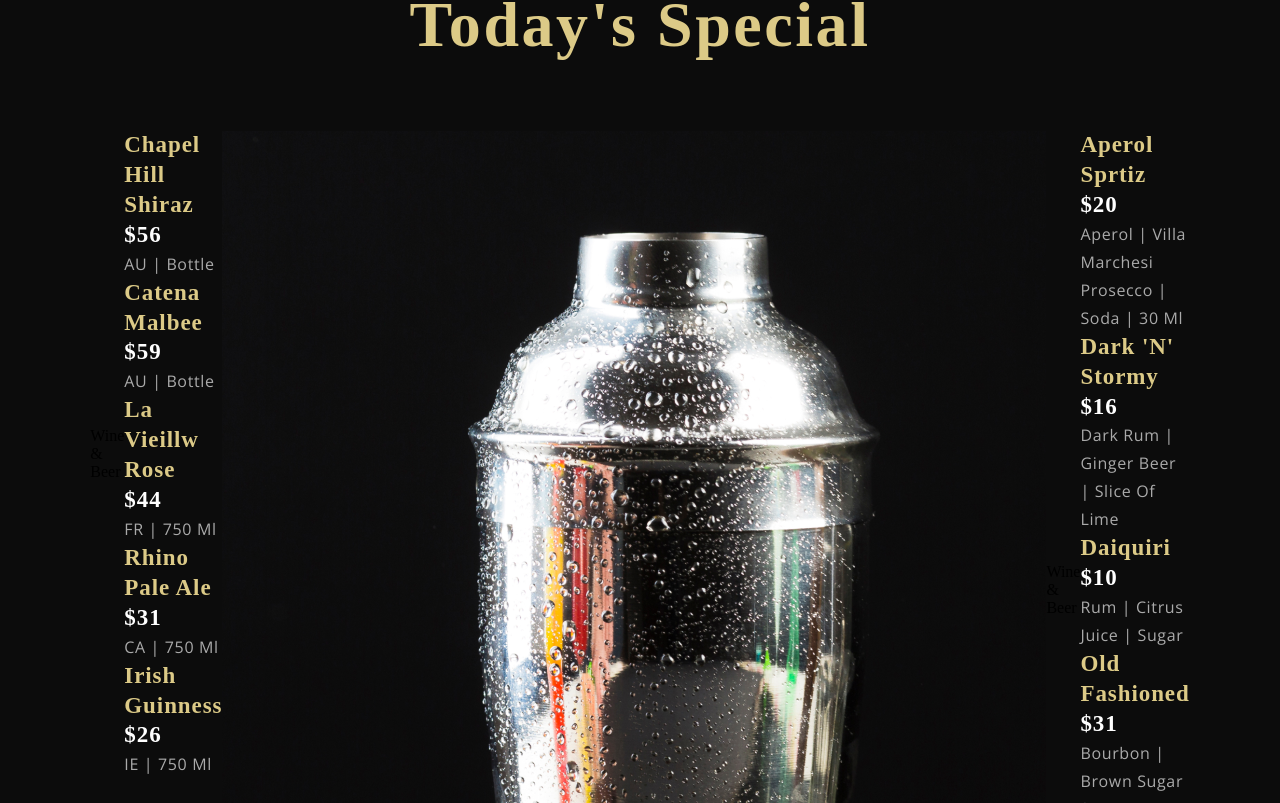
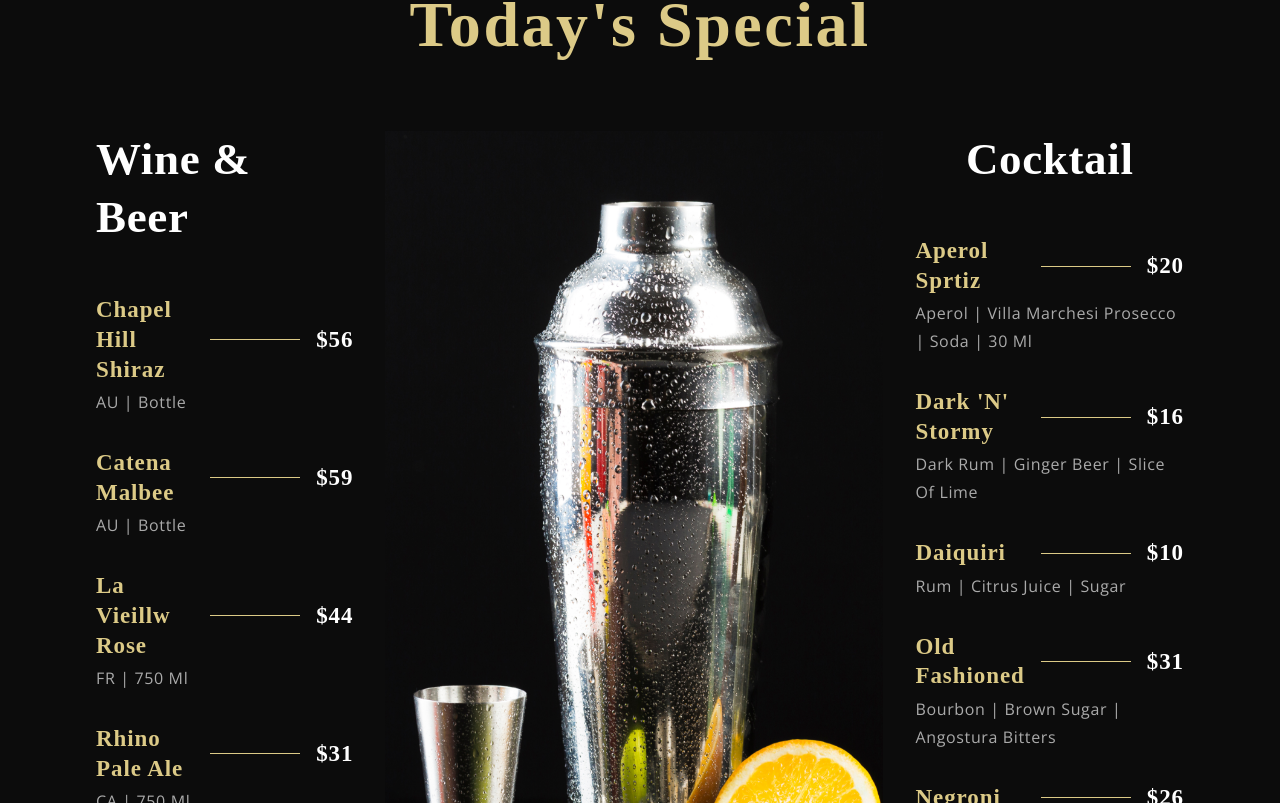
Before and after one commit to lbferrand/restaurant-react-application, a React (Create React App) app: page / in a window 1280 px wide. Shown: the part 2397-3200 px from the top of the page. Built offline with nearby package versions, Linux system fonts and the light colour scheme; a web font is replaced by a local one.

Commit message:
Add style for Special Menu component

```diff
--- a/src/components/Menuitem/MenuItem.css
+++ b/src/components/Menuitem/MenuItem.css
@@ -0,0 +1,36 @@
+.app__menuitem {
+  width: 100%;
+  margin: 1rem 0;
+
+  display: flex;
+  flex-direction: column;
+}
+
+.app__menuitem-head {
+  display: flex;
+  justify-content: space-between;
+  align-items: center;
+}
+
+.app__menuitem-sub {
+  width: 100%;
+  margin-top: 0.2rem;
+}
+
+.app__menuitem-name {
+  flex: 1;
+}
+
+.app__menuitem-dash {
+  position: static;
+  width: 90px;
+  height: 1px;
+  background: var(--color-golden);
+  margin: 0 1rem;
+}
+
+.app__menuitem-price {
+  display: flex;
+  justify-content: flex-end;
+  align-items: flex-end;
+}
--- a/src/container/Menu/SpecialMenu.css
+++ b/src/container/Menu/SpecialMenu.css
@@ -17,3 +17,74 @@
   align-items: flex-start;
   flex-direction: row;
 }
+
+.app__specialMenu-menu_heading {
+  font-family: var(--font-base);
+  font-weight: 600;
+  font-size: 45px;
+  line-height: 58.5px;
+  letter-spacing: 0.04rem;
+  color: var(--color-white);
+}
+
+.app__specialMenu-menu_wine,
+.app__specialMenu-menu_cocktails {
+  flex: 1;
+  width: 100%;
+  flex-direction: column;
+}
+
+.app__specialMenu-menu_img {
+  width: 410px;
+  margin: 0 2rem;
+}
+
+.app__specialMenu-menu_img img {
+  width: 100%;
+  height: auto;
+}
+
+.app__specialMenu-menu_items {
+  display: flex;
+  flex-direction: column;
+
+  margin: 2rem 0;
+  width: 100%;
+}
+
+@media screen and (max-width: 2000px) {
+  .app__specialMenu-menu_img {
+    width: 650px;
+  }
+
+  .app__specialMenu-menu_img img {
+    height: 920px;
+  }
+}
+
+@media screen and (max-width: 1150px) {
+  .app__specialMenu-menu {
+    flex-direction: column;
+    align-items: center;
+    width: 100%;
+  }
+
+  .app__specialMenu-menu_img {
+    margin: 3rem 0;
+  }
+}
+
+@media screen and (max-width: 650px) {
+  .app__specialMenu-menu_img {
+    width: 100%;
+  }
+
+  .app__specialMenu-menu_heading {
+    font-size: 35px;
+    line-height: 48.5px;
+  }
+
+  .app__specialMenu-menu_img img {
+    height: 100%;
+  }
+}
--- a/src/container/Menu/SpecialMenu.jsx
+++ b/src/container/Menu/SpecialMenu.jsx
@@ -13,8 +13,8 @@
 
     <div className="app__specialMenu-menu">
       <div className="app__specialMenu-menu_wine flex__center">
-        <p className="app__specialMenu_menu_heading">Wine & Beer</p>
-        <div className="app__specialMenu_menu_items">
+        <p className="app__specialMenu-menu_heading">Wine & Beer</p>
+        <div className="app__specialMenu-menu_items">
           {data.wines.map((wine, index) => (
             <MenuItem
               key={wine.title + index}
@@ -31,8 +31,8 @@
       </div>
 
       <div className="app__specialMenu-menu_wine flex__center">
-        <p className="app__specialMenu_menu_heading">Wine & Beer</p>
-        <div className="app__specialMenu_menu_items">
+        <p className="app__specialMenu-menu_heading">Cocktail</p>
+        <div className="app__specialMenu-menu_items">
           {data.cocktails.map((cocktail, index) => (
             <MenuItem
               key={cocktail.title + index}
```
